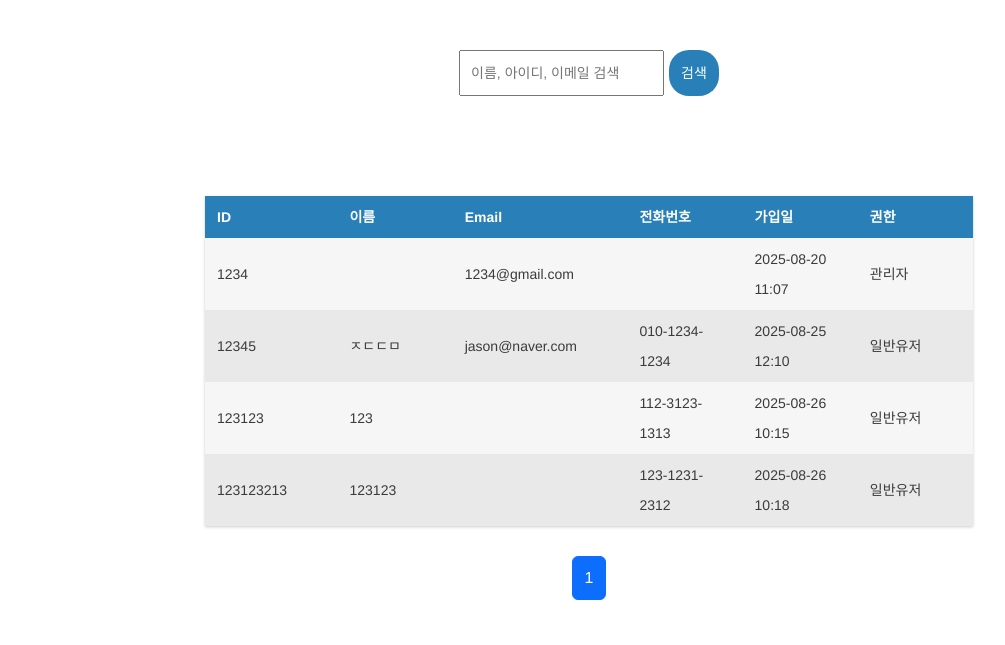
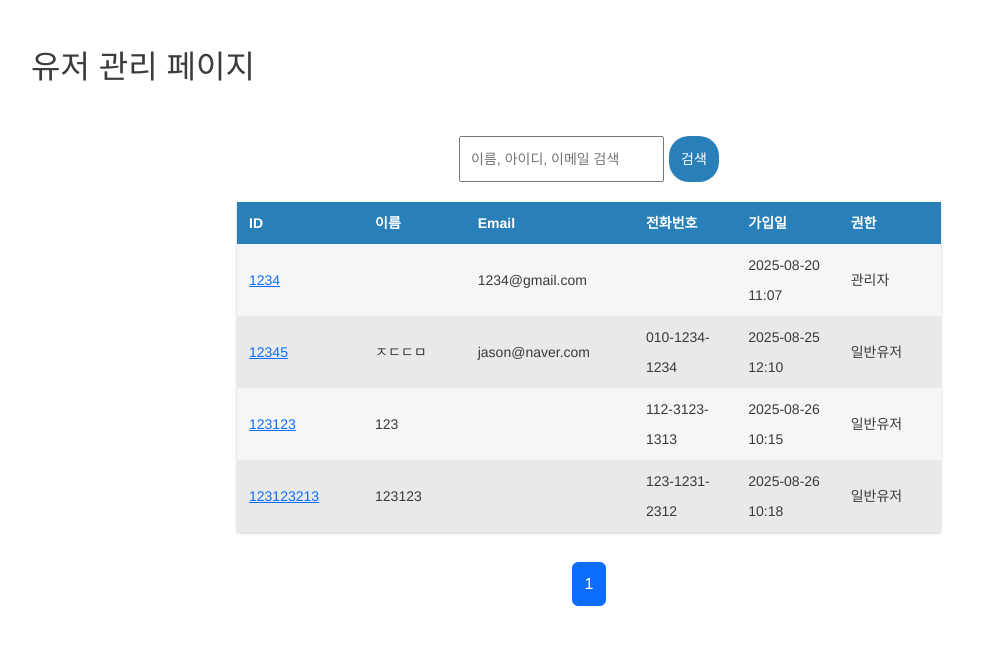
Before and after one commit to jhpark0623/SecondProject, a Django app: page /accounts/admin_page/ in a window 1280 px wide. Shown: the part 56-701 px from the top of the page, without its empty margins (51-1056 px from the left). Run offline with Django 5.2, Linux system fonts and the light colour scheme; a user stored in the database is signed in; data comes from the database, SQL or seed files in the repository; both versions use the stored data as it was after the commit.

Commit message:
건의,관리자 페이지 css 변경 관리자페이지에서 유저정보 볼수있게 수정

```diff
--- a/accounts/urls.py
+++ b/accounts/urls.py
@@ -7,6 +7,7 @@ urlpatterns = [
     path('login/', auth_views.LoginView.as_view(template_name='accounts/login.html'), name='login'),
     path('logout/', auth_views.LogoutView.as_view(next_page="/"), name='logout'),
     path("profile/", views.profile, name="profile"),
+    path("profile/<int:user_id>/", views.profile_admin, name="profile_admin"),  # 특정 유저 프로필
     path("profile/update/", views.profile_update, name="update"),
     path("admin_page/", views.admin_page, name="admin_page"),
     path('suggestions/', views.suggestion_list, name='suggestion_list'),
--- a/accounts/views.py
+++ b/accounts/views.py
@@ -1,6 +1,6 @@
 from django.contrib import messages
 from django.contrib.admin.views.decorators import staff_member_required
-from django.contrib.auth.decorators import login_required
+from django.contrib.auth.decorators import login_required, user_passes_test
 from django.core.paginator import Paginator
 from django.shortcuts import render, redirect, get_object_or_404
 from django.contrib.auth import get_user_model
@@ -43,6 +43,12 @@ def signup(request):
 @login_required(login_url="/accounts/login/")
 def profile(request):
     return render(request, "accounts/profile.html")
+
+@user_passes_test(lambda u: u.is_staff, login_url="/accounts/login/")
+def profile_admin(request, user_id):
+    profile_user = get_object_or_404(User, id=user_id)
+    return render(request, "accounts/profile.html", {"profile_user": profile_user})
+
 
 def profile_update(request):
     if request.method == "POST":
--- a/second/static/css/admin_page.css
+++ b/second/static/css/admin_page.css
@@ -17,16 +17,16 @@ body {
 }
 
 
-.table {
-  margin: 0 auto;      /* 위 0px, 아래 자동 */
-  margin-top: 100px;
-  width: 60%;
+#table {
+  margin: 20px auto 0;
+  width: 55%;
   box-shadow: 0 1px 3px rgba(0,0,0,0.2);
   display: table;
+    background-color: black;
 }
 
 @media screen and (max-width: 580px) {
-  .table {
+  #table {
     display: block;
   }
 }
--- a/second/templates/accounts/admin_page.html
+++ b/second/templates/accounts/admin_page.html
@@ -8,9 +8,12 @@
 <link rel="stylesheet" href="{% static 'css/admin_page.css' %}">
 {% endblock %}
 
+
 {% block content %}
 
-
+<div class="container mt-5">
+    <h2>유저 관리 페이지</h2>
+</div>
 <div class="search-wrapper">
     <form method="get" class="search-form">
         <input type="text" name="q" value="{{ query }}" placeholder="이름, 아이디, 이메일 검색">
@@ -18,7 +21,7 @@
     </form>
 </div>
 
- <div class="table">
+<div id="table" >
 
 
     <div class="row header blue">
@@ -45,7 +48,7 @@
     {% for user in users %}
     <div class="row">
         <div class="cell">
-        {{ user.username }}
+            <a href="{% url 'profile_admin' user.id %}">{{ user.username }}</a>
         </div>
         <div class="cell">
             {{ user.name }}
@@ -123,6 +126,4 @@
 </nav>
 
 
-
-
 {% endblock %}
--- a/second/templates/base.html
+++ b/second/templates/base.html
@@ -62,7 +62,7 @@
                         <li><a class="nav-link" href="{% url 'profile' %}">마이페이지</a></li><br>
                         <li>
                             <a class="nav-link" href="{% url 'favorite_list' %}">즐겨찾기</a>
-                        </li>
+                        </li><br>
                     {% endif %}
                 <li><a class="nav-link" href="{% url 'suggestion_list' %}">건의 게시판</a></li><br>
                 <li><form method="post" action="{% url 'logout' %}">
```
Also changed, not shown: second/templates/accounts/profile.html (+20 -8 lines), second/templates/accounts/suggestion_list.html (+6 -3 lines), db.sqlite3. Lines whose indentation alone changed are shown as unchanged.
